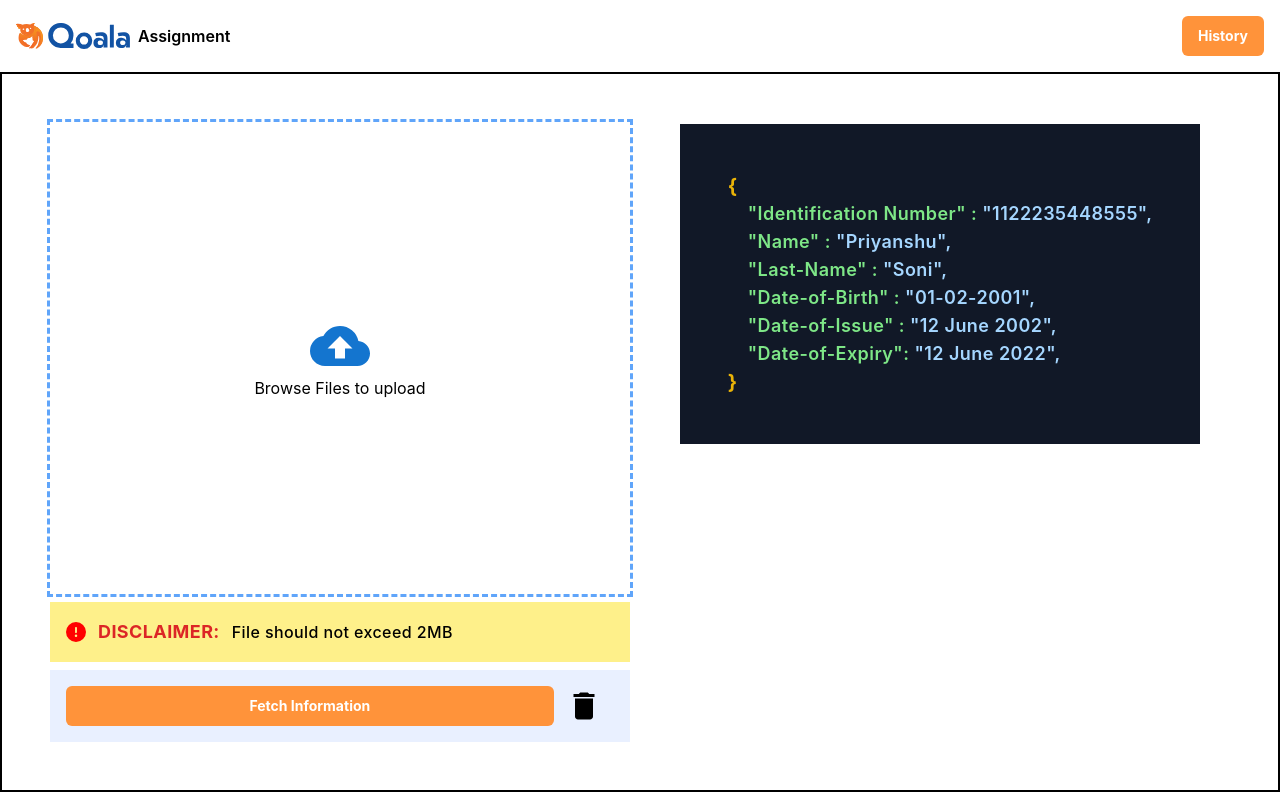
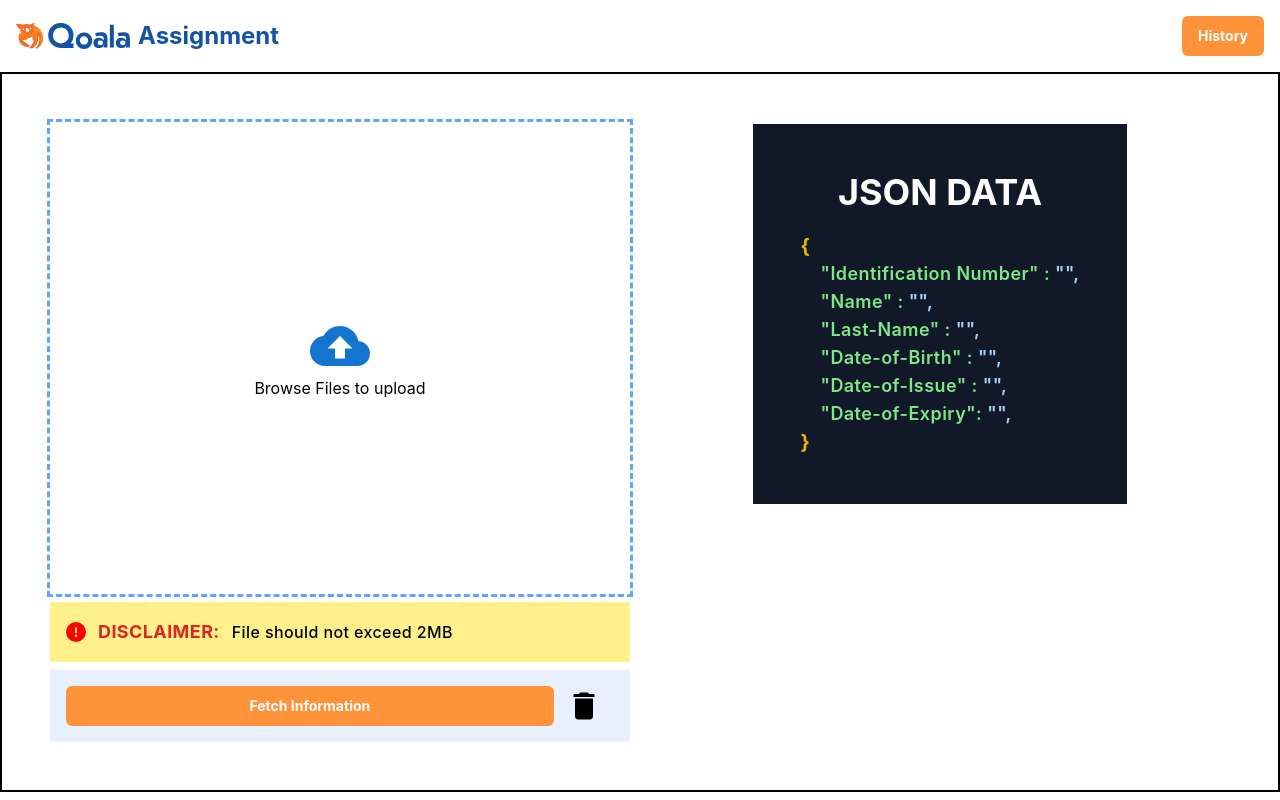
Before and after one commit to AdityaSoni007/OCR-Application-Adi, a React (Create React App) app in the folder frontend/: page / in a window 1280 px wide. Shown: the top 800 px of the page. Built offline with nearby package versions, Linux system fonts and the light colour scheme.

Commit message:
Completed with the frontend and backend connection, updated the UI, added a preview option for the image uploaded by the used,added a delete option to delete the uploaded file, Integrated the Frontend with the backend through the apiconnector

```diff
--- a/frontend/src/App.js
+++ b/frontend/src/App.js
@@ -9,7 +9,7 @@ function App() {
       <div>
         <Navbar />
         <MainContent />
-        {/* <Footer /> */}
+        <Footer />
       </div>
 
     </>
--- a/frontend/src/components/ImageUploader.js
+++ b/frontend/src/components/ImageUploader.js
@@ -1,23 +1,86 @@
-import React, { useState } from "react";
+import React, { useState } from 'react';
+import { apiConnector } from '../services/apiconnector'
+// import React, { useState, useEffect } from "react";
 import { MdCloudUpload, MdDelete } from 'react-icons/md';
 import { AiFillFileImage } from 'react-icons/ai';
 import Button from "./Button.js";
+// import {apiConnector} from "../services/apiconnector.js"
 
-function ImageUploader() {
+
+function ImageUploader({ formData, setFormData }) {
+    const [file, setFile] = useState(null)
+    function handleChange(event) {
+        setFile(event.target.files[0])
+    }
+
+    async function handleClick() {
+        const formDataa = new FormData();
+        formDataa.append('image', file)
+        const response = await apiConnector("POST", "http://localhost:4000/api/v1/idCard/fetch", formDataa);
+
+        const newFormData = {
+            identification_number: response.data.identification_number,
+            name: response.data.name,
+            last_name: response.data.last_name,
+            date_of_birth: response.data.date_of_birth,
+            date_of_issue: response.data.date_of_issue,
+            date_of_expiry:response.data.date_of_expiry
+        }
+        setFormData(newFormData)
+        console.log("Printing form data afetr api call", newFormData);
+
+    }
+
+
     const [image, setImage] = useState(null)
-    const [fileName, setFileName] = useState("No selected file")
+    const [fileName, setFileName] = useState("No selected file");
+
+
+
+    const handleFileChange = (e) => {
+        const file = e.target.files[0]
+        console.log(file)
+        setFileName(file.name);
+        setFile(e.target.files[0])
+        e.target.files[0] && setFileName(e.target.files[0].name)
+                    if (e.target.files) {
+                        setImage(URL.createObjectURL(e.target.files[0]))
+                    }
+
+      }
+
+
+
+
+
+
+
+
+
+
+
+
+    // return (
+    //     <div>
+
+    //         <input type='file' accept=".jpg" onChange={handleChange} ></input>
+    //         <button type="button" onClick={handleClick}>upload</button>
+
+
+
+
+
+
+
+
+    //     </div>
+    // )
     return (
         <div className=" flex flex-col w-[50%] ">
 
-            <form action="" onClick={() => document.querySelector(".input-field").click()} className="h-[80%] w-[100%] flex flex-col items-center justify-center outline-dashed outline-blue-400 cursor-pointer">
-                <input type="file" accept='image/*' className="input-field" hidden onChange={({ target: { files } }) => {
-                    files[0] && setFileName(files[0].name)
-                    if (files) {
-                        setImage(URL.createObjectURL(files[0]))
-                    }
-
-                }} />
-                {image ? <img src={image} width={150} height={150} alt={fileName} /> :
+            <form  className="h-[80%] w-[100%] flex flex-col items-center justify-center outline-dashed outline-blue-400 cursor-pointer" onClick={() => document.querySelector(".input-field").click()}>
+                <input type="file" accept="image/png, image/jpg, image/jpeg" className="input-field" onChange={handleFileChange} hidden name="image" />
+                {image ? <img src={image} width={340} height={240} alt={fileName} /> :
                     <>
                         <MdCloudUpload color='#1475cf' size={60} />
                         <p>Browse Files to upload</p>
@@ -39,7 +102,7 @@ function ImageUploader() {
             <section className="mt-2 flex justify-center items-center p-4 bg-[#e9f0ff] w-[100%] gap-3">
 
 
-                <Button title="Fetch Information" className="w-[70%]"></Button>
+                <button type='submit' className=" w-[100%] text-white text-sm font-bold bg-[#ff933a] rounded-md flex items-center justify-center pl-[1rem] pr-[1rem] h-[2.5rem] hover:bg-[#ff6400] hover:shadow-md " onClick={handleClick}>Fetch Information</button>
                 <span className="flex items-center w-[10%] cursor-pointer">
 
                     <MdDelete className="text-4xl" onClick={() => {
@@ -57,4 +120,4 @@ function ImageUploader() {
     )
 }
 
-export default ImageUploader;
+export default ImageUploader
--- a/frontend/src/components/InformationCard.js
+++ b/frontend/src/components/InformationCard.js
@@ -1,21 +1,28 @@
 import React from 'react'
 
-function InformationCard() {
+function InformationCard({formData,setFormData}) {
+
   const css_attribute = "text-[#7ee787] text-lg font-semibold tracking-wide ml-5";
   const bracket1 = "{";
   const bracket2 = "}"
+
+  const {identification_number,name,last_name,date_of_birth,date_of_expiry,date_of_issue} = formData;
+
   return (
     <div className="w-[50%] h-[100%] flex items-start justify-center ">
       <div className="border-2 border-white bg-gray-900 p-12">
-        {/* <h1 className="text-[#ffffff] text-4xl font-bold text-center mb-5">JSON DATA</h1> */}
+
+        <h1 className="text-[#ffffff] text-4xl font-bold text-center mb-5">JSON DATA</h1>
+
         <span className="text-yellow-500 text-xl font-bold mb-2">{bracket1} </span>
-        <p className={`${css_attribute} `}>"Identification Number" : <span className="text-[#a5d6ff]">"1122235448555",</span></p>
-        <p className={`${css_attribute}`}>"Name" : <span className="text-[#a5d6ff]">"Priyanshu",</span> </p>
-        <p className={`${css_attribute}`}>"Last-Name" : <span className="text-[#a5d6ff]">"Soni",</span> </p>
-        <p className={`${css_attribute}`}>"Date-of-Birth" : <span className="text-[#a5d6ff]">"01-02-2001",</span></p>
-        <p className={`${css_attribute}`}>"Date-of-Issue" : <span className="text-[#a5d6ff]">"12 June 2002",</span></p>
-        <p className={`${css_attribute}`}>"Date-of-Expiry": <span className="text-[#a5d6ff]">"12 June 2022",</span></p>
+        <p className={`${css_attribute} `}>"Identification Number" : <span className="text-[#a5d6ff]">"{identification_number}",</span></p>
+        <p className={`${css_attribute}`}>"Name" : <span className="text-[#a5d6ff]">"{name}",</span> </p>
+        <p className={`${css_attribute}`}>"Last-Name" : <span className="text-[#a5d6ff]">"{last_name}",</span> </p>
+        <p className={`${css_attribute}`}>"Date-of-Birth" : <span className="text-[#a5d6ff]">"{date_of_birth}",</span></p>
+        <p className={`${css_attribute}`}>"Date-of-Issue" : <span className="text-[#a5d6ff]">"{date_of_issue}",</span></p>
+        <p className={`${css_attribute}`}>"Date-of-Expiry": <span className="text-[#a5d6ff]">"{date_of_expiry}",</span></p>
         <span className="text-yellow-500 text-xl font-bold ">{bracket2} </span>
+
       </div>
 
 
--- a/frontend/src/components/MainContent.js
+++ b/frontend/src/components/MainContent.js
@@ -1,15 +1,27 @@
-import React from 'react'
+import React,{useState,useEffect} from 'react'
 import ImageUploader from './ImageUploader'
 import InformationCard from './InformationCard'
 
 
 
+
 function MainContent() {
+
+  const [formData, setFormData] = useState({
+    identification_number: "",
+    name: "",
+    last_name: "",
+    date_of_birth: "",
+    date_of_issue: "",
+    date_of_expiry:""
+  })
+
+
   return (
     <>
       <div className='flex m-auto h-[90vh] p-12 border-2 border-black gap-5'>
-        <ImageUploader />
-        <InformationCard />
+        <ImageUploader formData={formData} setFormData={setFormData} />
+        <InformationCard formData={formData} setFormData={setFormData}  />
       </div>
     </>
   )
--- a/frontend/src/components/Navbar.js
+++ b/frontend/src/components/Navbar.js
@@ -8,7 +8,7 @@ function Navbar() {
             <nav className=" w-[100%] flex items-center justify-between  p-4">
                 <div className="flex gap-2 items-center justify-center ">
                     <img src="./assets/qoala-logo.svg" className="hover:cursor-pointer" alt="Qoala-icon"></img>
-                    <h1 className="font-semibold">Assignment</h1>
+                    <h1 className="font-bold text-[#1253a4] text-2xl">Assignment</h1>
                 </div>
 
                 <div className="flex gap-x-2 justify-center items-center ">
```
Also changed, not shown: 1 other file (tests, documents, lock files or other folders).
